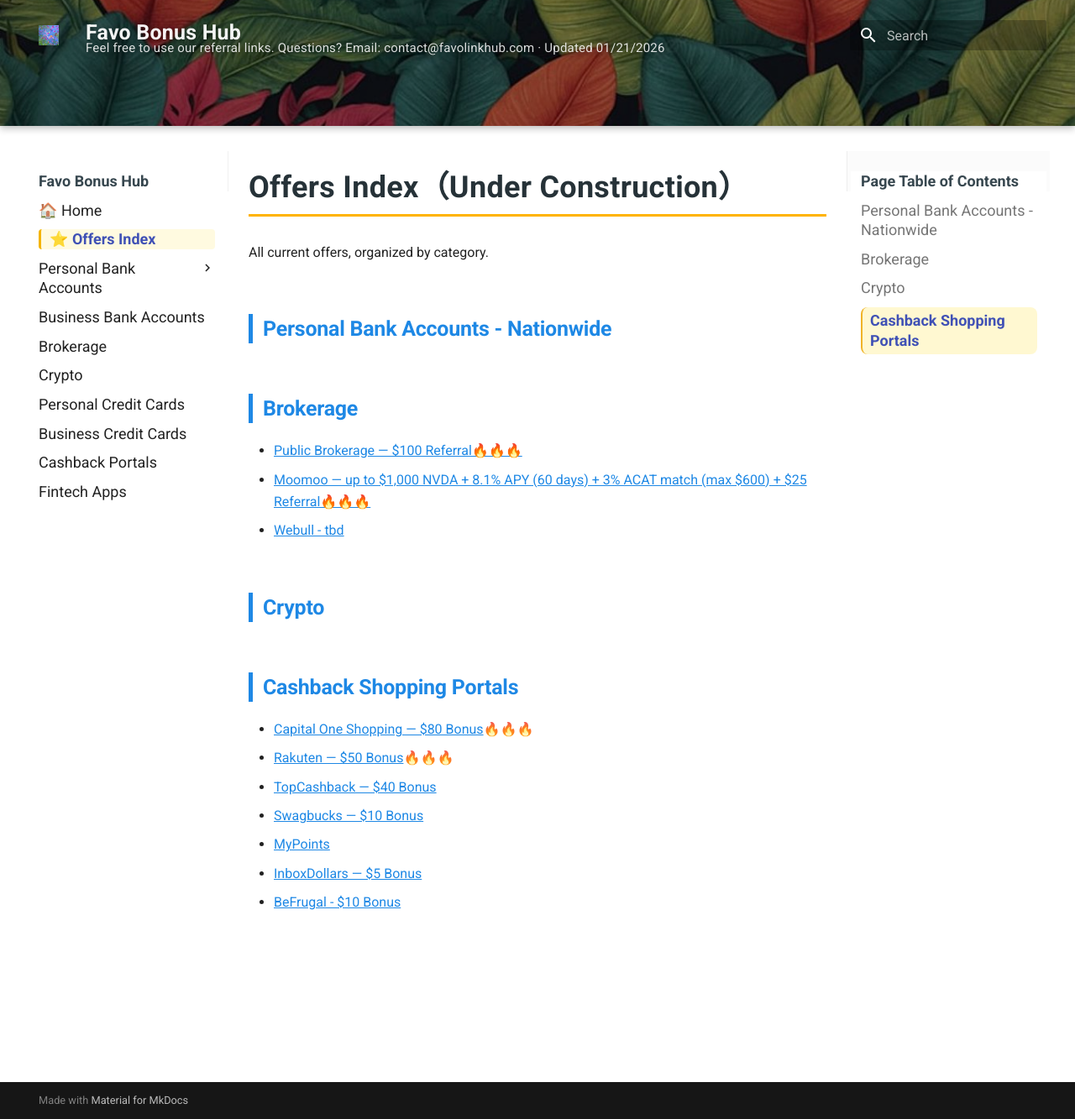
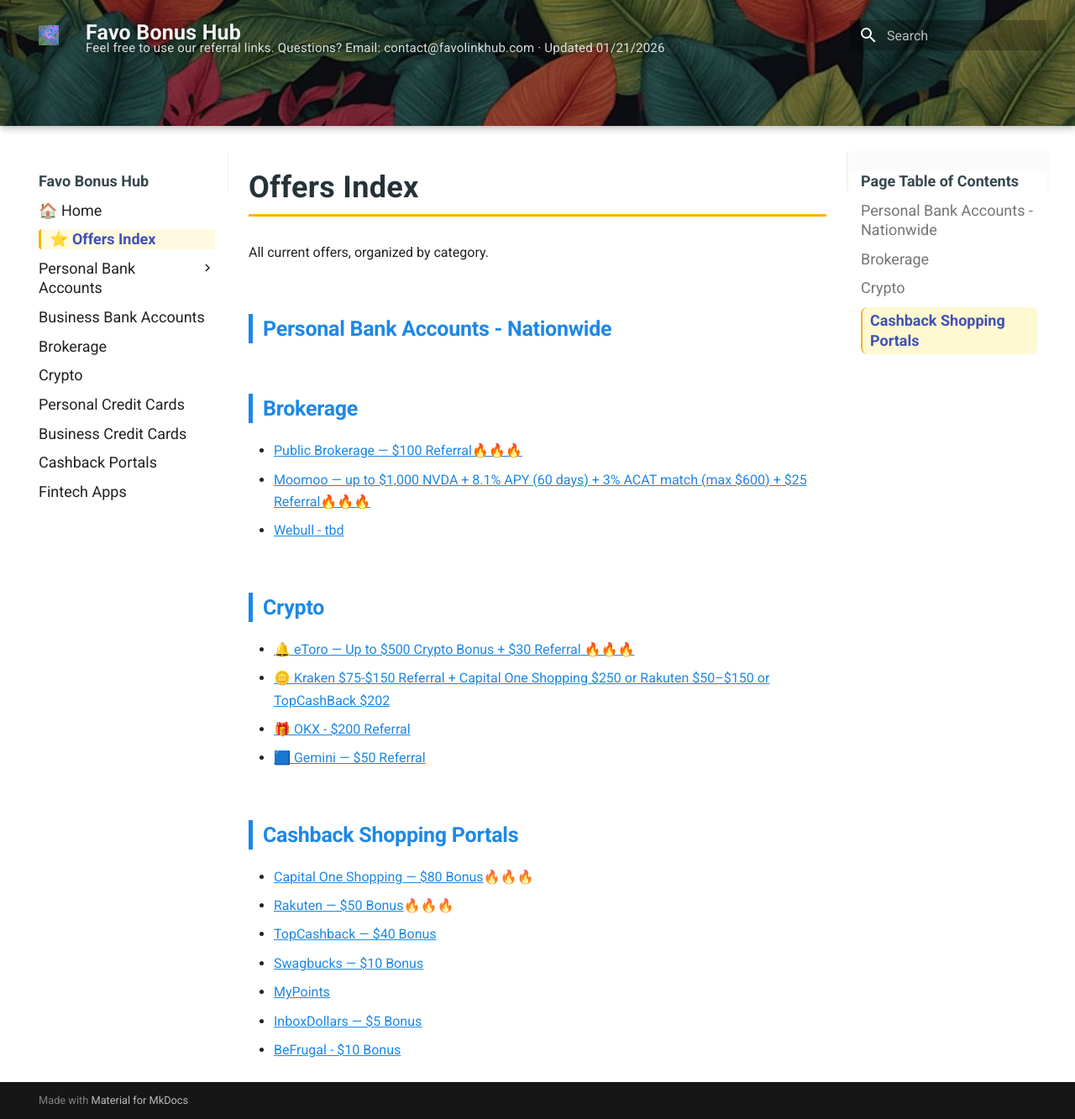
Before and after one commit to whispersofzephyr/favolinkhub-site, an MkDocs documentation site: the page built from docs/offers-index.md, in a window 1280 px wide and 1333 px high. Shown: the whole window at 84% size. Built offline with MkDocs 1.6.1 and Material for MkDocs 9.7.7, drawn with Linux system fonts in a browser that asks for light colours.

Commit message:
Update offers-index.md

```diff
--- a/docs/offers-index.md
+++ b/docs/offers-index.md
@@ -2,7 +2,7 @@
 title: Offers Index
 ---
 
-# Offers Index（Under Construction）
+# Offers Index
 
 All current offers, organized by category.
 
@@ -16,6 +16,11 @@ All current offers, organized by category.
 
 ## Crypto
 
+- [🔔 eToro — Up to $500 Crypto Bonus + $30 Referral 🔥🔥🔥](crypto.md#cr-etoro)
+- [🪙 Kraken $75-$150 Referral + Capital One Shopping $250 or Rakuten $50–$150 or TopCashBack $202](crypto.md#cr-kraken)
+- [🎁 OKX - $200 Referral](crypto.md#cr-okx)
+- [🟦 Gemini — $50 Referral](crypto.md#cr-gemini)
+
 ## Cashback Shopping Portals
 
 - [Capital One Shopping — $80 Bonus](shopping-portals.md#sp-capital-one-shopping)🔥🔥🔥
```
